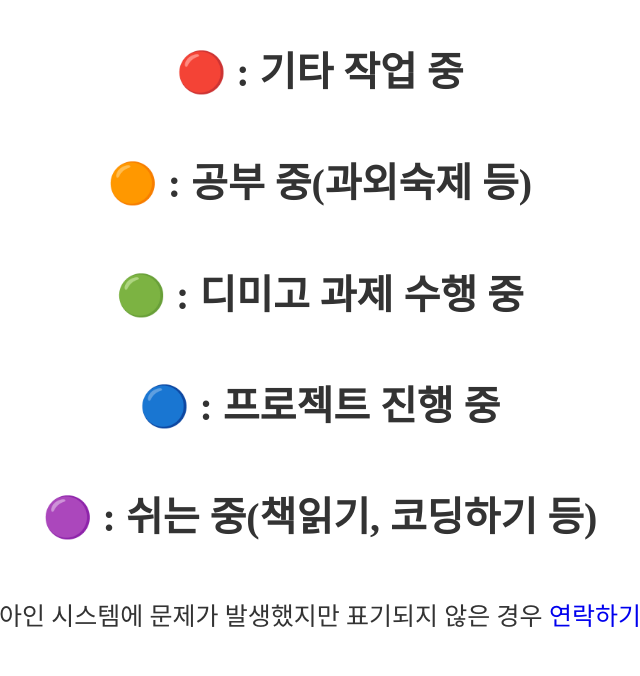
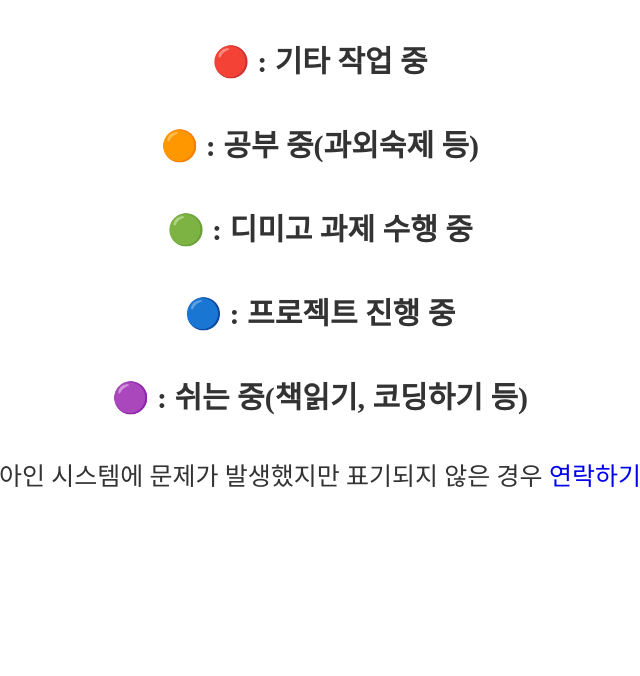
Before and after one commit to kimain050401/ain, a plain HTML site: page index.html in a window 1280 px wide. Shown: the part 718-1394 px from the top of the page, without its empty margins (320-960 px from the left). After the commit the page ends 1254 px from the top, so only its background shows below. Drawn offline with Linux system fonts and the light colour scheme; a web font is replaced by a local one.

Commit message:
Update index.html

```diff
--- a/index.html
+++ b/index.html
@@ -7,7 +7,7 @@ body {font-family: NanumSquare;color: #333333;text-align: center;}
 h1 {font-size: 70px;}
 h2 {font-size: 35px;}
 h3 {font-size: 50px;}
-h4 {font-size: 40px;}
+h4 {font-size: 30px;}
 h5 {font-size: 80px;}
 a {font-size: 25px;text-decoration: none;}
 </style>
```
